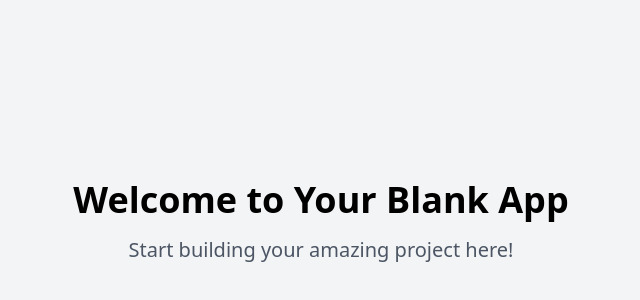
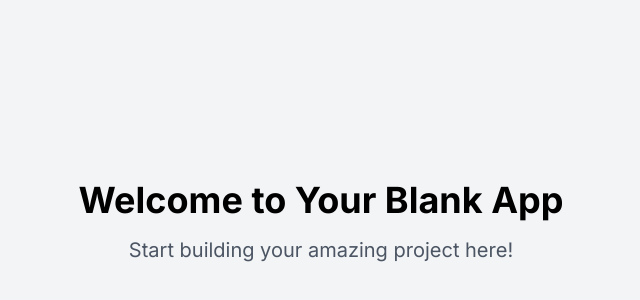
Before and after one commit to SadiqNaizam/mlo-a774-827a, a React (Vite) app: page / in a window 1280 px wide. Shown: the part 178-478 px from the top of the page, without its empty margins (319-959 px from the left). Built offline with nearby package versions, Linux system fonts and the light colour scheme.

Commit message:
Files generated: tailwind.config.ts

```diff
--- a/tailwind.config.ts
+++ b/tailwind.config.ts
@@ -1,4 +1,5 @@
 import type { Config } from "tailwindcss";
+import { fontFamily } from "tailwindcss/defaultTheme";
 
 export default {
 	darkMode: ["class"],
@@ -18,6 +19,9 @@ export default {
 			}
 		},
 		extend: {
+			fontFamily: {
+				sans: ["Inter", ...fontFamily.sans],
+			},
 			colors: {
 				border: 'hsl(var(--border))',
 				input: 'hsl(var(--input))',
@@ -32,6 +36,7 @@ export default {
 					DEFAULT: 'hsl(var(--secondary))',
 					foreground: 'hsl(var(--secondary-foreground))'
 				},
+				secondaryText: 'hsl(var(--muted-foreground))',
 				destructive: {
 					DEFAULT: 'hsl(var(--destructive))',
 					foreground: 'hsl(var(--destructive-foreground))'
@@ -52,16 +57,6 @@ export default {
 					DEFAULT: 'hsl(var(--card))',
 					foreground: 'hsl(var(--card-foreground))'
 				},
-				sidebar: {
-					DEFAULT: 'hsl(var(--sidebar-background))',
-					foreground: 'hsl(var(--sidebar-foreground))',
-					primary: 'hsl(var(--sidebar-primary))',
-					'primary-foreground': 'hsl(var(--sidebar-primary-foreground))',
-					accent: 'hsl(var(--sidebar-accent))',
-					'accent-foreground': 'hsl(var(--sidebar-accent-foreground))',
-					border: 'hsl(var(--sidebar-border))',
-					ring: 'hsl(var(--sidebar-ring))'
-				}
 			},
 			borderRadius: {
 				lg: 'var(--radius)',
```
